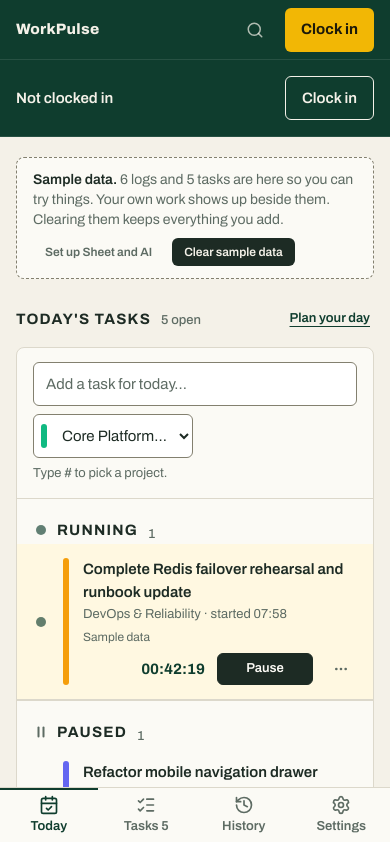
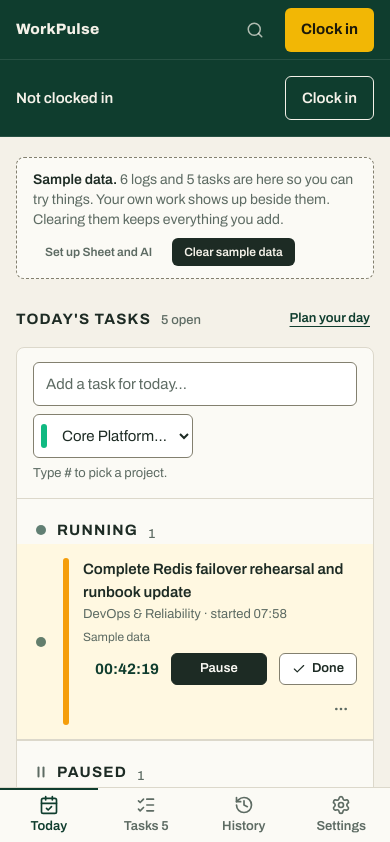
Before and after one commit to Sii-fu/workpulse, a React (Vite) app: page / in a window 390 px wide. Shown: the top 842 px of the page. Built offline with nearby package versions, Linux system fonts and the light colour scheme.

Commit message:
fix(tasks): visible Done button on task rows; rows wrap on phones

```diff
--- a/src/components/v2/today/TaskRow.tsx
+++ b/src/components/v2/today/TaskRow.tsx
@@ -96,7 +96,6 @@ export const TaskRow: React.FC<TaskRowProps> = ({
   else primary = logged ? null : { label: 'Log it', onClick: () => onLogTask(task) };
 
   const items: RowMenuItem[] = [];
-  if (!done) items.push({ label: 'Done', onSelect: () => onComplete(task) });
   if (!done && stage !== 'blocked') items.push({ label: 'Block', onSelect: () => setBlocking(true) });
   if (stage !== 'planned')
     items.push({ label: 'Back to planned', onSelect: () => (done ? onReopen(task.id) : onStage(task.id, 'planned')) });
@@ -148,7 +147,7 @@ export const TaskRow: React.FC<TaskRowProps> = ({
               <SampleBadge show={isSampleTask(task)} />
             </p>
           </div>
-          <div className="flex items-center gap-3 ml-auto">
+          <div className="flex flex-wrap items-center justify-end gap-x-3 gap-y-2 ml-auto">
             <span
               className={`num shrink-0 text-[length:var(--fs-body)] font-bold ${running ? 'text-[var(--accent-text)]' : 'text-[var(--text-muted)]'}`}
             >
@@ -181,6 +180,17 @@ export const TaskRow: React.FC<TaskRowProps> = ({
                 </button>
               )}
             </div>
+            {!done && (
+              <button
+                type="button"
+                onClick={() => onComplete(task)}
+                aria-label={`Mark done: ${task.title}`}
+                className="v2-btn shrink-0 min-h-8 pointer-coarse:min-h-11 px-3 inline-flex items-center justify-center gap-1.5 cursor-pointer transition-colors"
+              >
+                <Check className="w-3.5 h-3.5" aria-hidden="true" />
+                Done
+              </button>
+            )}
             <RowMenu label={`Actions for ${task.title}`} items={items} />
           </div>
         </div>
```
Also changed, not shown: 1 other file (tests, documents, lock files or other folders).
